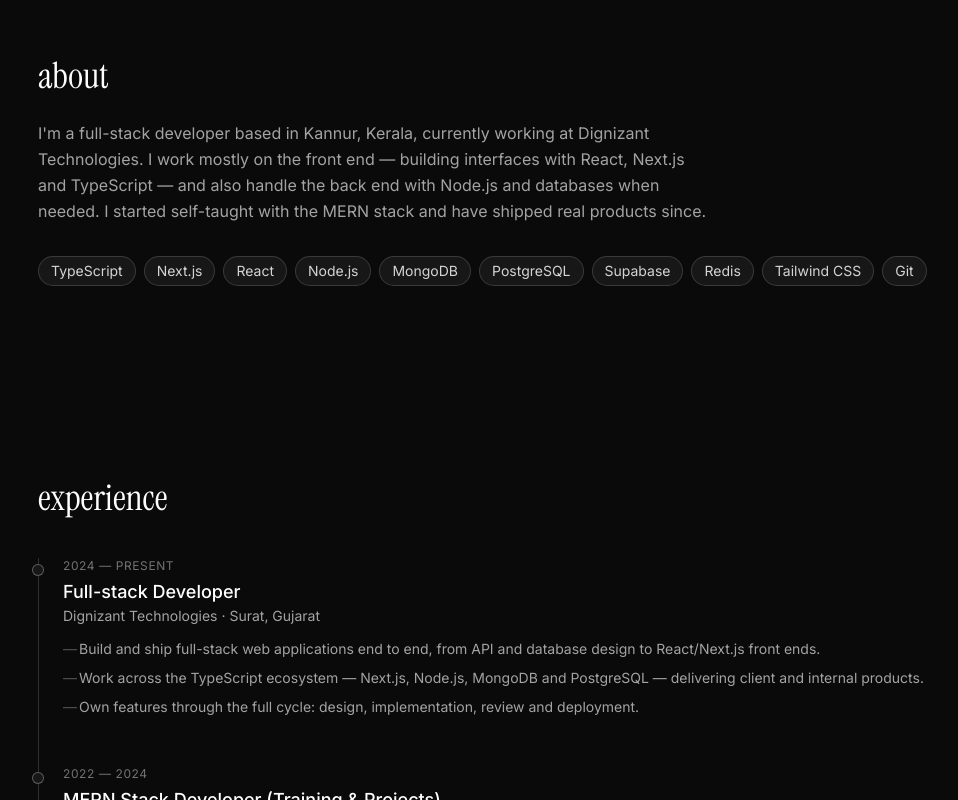
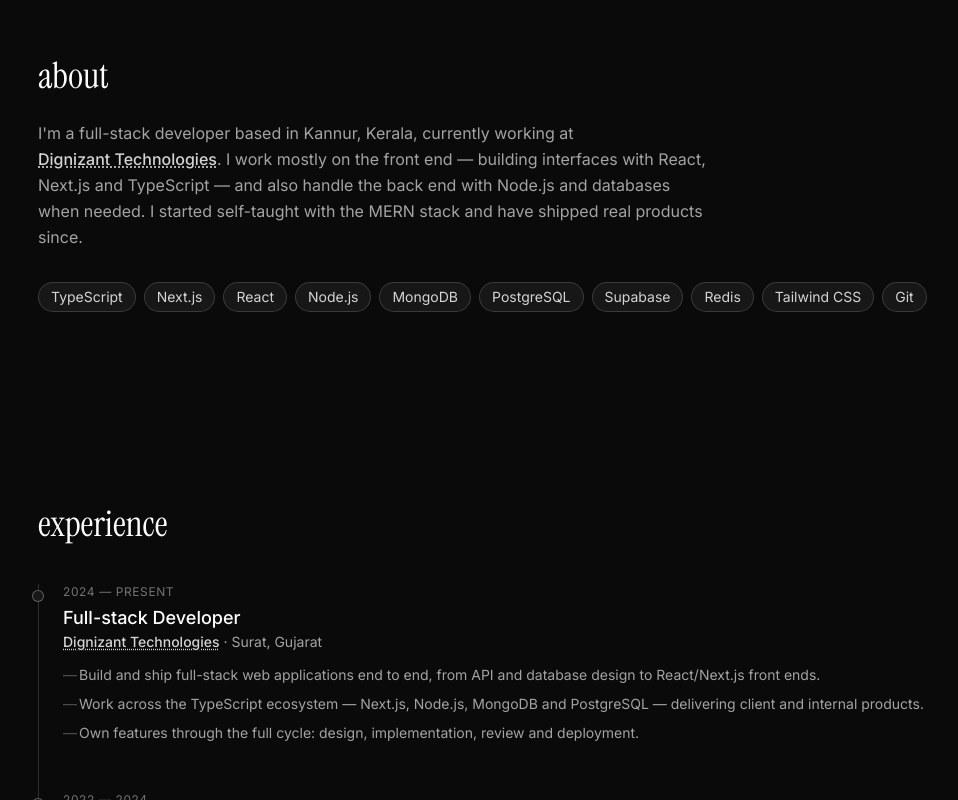
Before and after one commit to Ashik234/Personal-Website, a Next.js app: page / in a window 1280 px wide. Shown: the part 680-1480 px from the top of the page, without its empty margins (114-1072 px from the left). Built offline with nearby package versions, Linux system fonts and the light colour scheme.

Commit message:
feat: link Dignizant and Brototype company names to their sites

```diff
--- a/src/components/About/page.tsx
+++ b/src/components/About/page.tsx
@@ -1,8 +1,15 @@
 "use client";
 import { motion } from "motion/react";
 import { siteConfig } from "@/lib/site-config";
+import DignizantLink from "@/components/ui/DignizantLink";
+
+const COMPANY = "Dignizant Technologies";
 
 export default function AboutPage() {
+  // Split the about text around the company name so it can be rendered as a link.
+  const [beforeCompany, ...rest] = siteConfig.about.split(COMPANY);
+  const afterCompany = rest.join(COMPANY);
+
   return (
     <section
       id="about"
@@ -19,7 +26,15 @@ export default function AboutPage() {
         </h2>
 
         <p className="mt-6 max-w-2xl leading-relaxed text-neutral-600 dark:text-neutral-400">
-          {siteConfig.about}
+          {rest.length > 0 ? (
+            <>
+              {beforeCompany}
+              <DignizantLink />
+              {afterCompany}
+            </>
+          ) : (
+            siteConfig.about
+          )}
         </p>
 
         <ul className="mt-8 flex flex-wrap gap-2">
--- a/src/components/Experience/page.tsx
+++ b/src/components/Experience/page.tsx
@@ -35,7 +35,23 @@ export default function ExperiencePage() {
               {job.role}
             </h3>
             <p className="text-sm text-neutral-600 dark:text-neutral-400">
-              {job.company} · {job.location}
+              {(() => {
+                const company: string = job.company;
+                const companyUrl: string | undefined = job.companyUrl;
+                if (companyUrl)
+                  return (
+                    <a
+                      href={companyUrl}
+                      target="_blank"
+                      rel="noopener noreferrer"
+                      className="font-medium text-neutral-700 underline decoration-dotted underline-offset-2 transition-colors hover:text-neutral-900 dark:text-neutral-300 dark:hover:text-white sm:whitespace-nowrap"
+                    >
+                      {company}
+                    </a>
+                  );
+                return company;
+              })()}{" "}
+              · {job.location}
             </p>
 
             <ul className="mt-3 space-y-1.5">
--- a/src/components/layout/Footer.tsx
+++ b/src/components/layout/Footer.tsx
@@ -3,12 +3,16 @@ import { motion } from "motion/react";
 import { siteConfig } from "@/lib/site-config";
 import SocialLinks from "@/components/ui/SocialLinks";
 
-// Stamped when the bundle is built.
-const LAST_UPDATED = new Date().toLocaleDateString("en-US", {
-  day: "numeric",
-  month: "long",
-  year: "numeric",
-});
+// Last git commit date, injected at build time via next.config.mjs.
+const commitDate = process.env.NEXT_PUBLIC_LAST_COMMIT_DATE;
+const LAST_UPDATED = (commitDate ? new Date(commitDate) : new Date()).toLocaleDateString(
+  "en-US",
+  {
+    day: "numeric",
+    month: "long",
+    year: "numeric",
+  }
+);
 
 export default function FooterPage() {
   return (
--- /dev/null
+++ b/src/components/ui/DignizantLink.tsx
@@ -0,0 +1,26 @@
+"use client";
+
+const DIGNIZANT_URL = "https://dignizant.com/";
+
+/**
+ * Renders "Dignizant Technologies" (or custom children) as a teal brand-colored
+ * link to the Dignizant website. Color/URL live here so every mention stays consistent.
+ */
+export default function DignizantLink({
+  children = "Dignizant Technologies",
+  className = "",
+}: {
+  children?: React.ReactNode;
+  className?: string;
+}) {
+  return (
+    <a
+      href={DIGNIZANT_URL}
+      target="_blank"
+      rel="noopener noreferrer"
+      className={`font-medium text-neutral-700 underline decoration-dotted underline-offset-2 transition-colors hover:text-neutral-900 dark:text-neutral-300 dark:hover:text-white sm:whitespace-nowrap ${className}`}
+    >
+      {children}
+    </a>
+  );
+}
```
